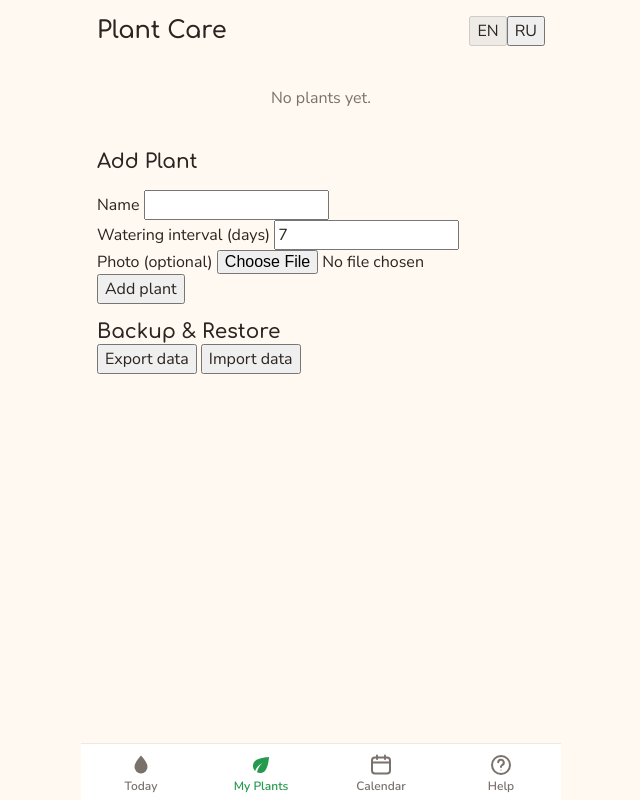
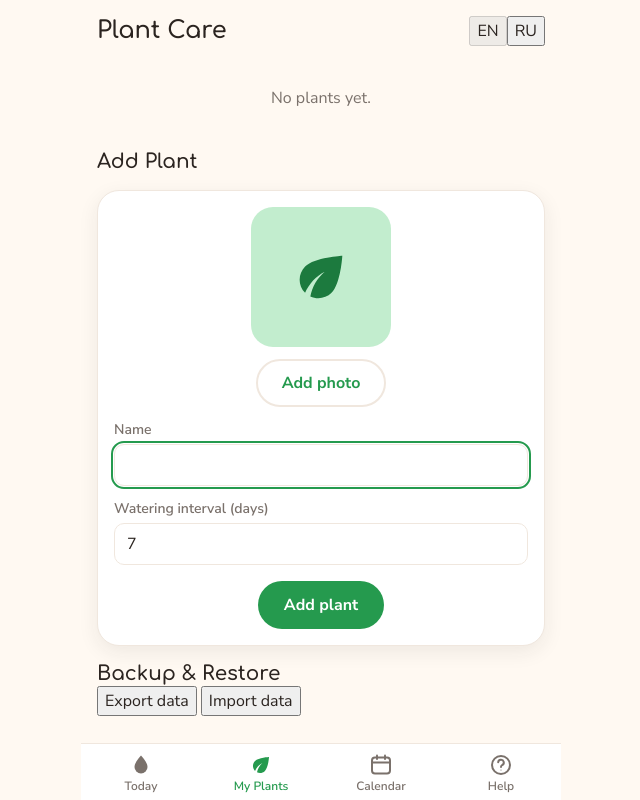
Before and after one commit to DumDereDum/plant-care-pwa, a React (Vite) app: page / in a window 1280 px wide. Both pictures are taken after a click on the button "My Plants". Shown: the whole page, without its empty margins (319-959 px from the left). Built offline with nearby package versions, Linux system fonts and the light colour scheme.

Commit message:
add photo editing

```diff
--- /dev/null
+++ b/src/AddPlantForm.module.css
@@ -0,0 +1,74 @@
+.card {
+  display: flex;
+  flex-direction: column;
+  align-items: center;
+  gap: var(--space-3);
+}
+
+.photo {
+  width: 140px;
+  height: 140px;
+  border-radius: var(--radius-lg);
+  overflow: hidden;
+  display: grid;
+  place-items: center;
+  background: var(--green-100);
+  color: var(--green-700);
+  cursor: pointer;
+  transition: opacity 0.15s;
+}
+
+.photo:hover {
+  opacity: 0.85;
+}
+
+.photo img {
+  width: 100%;
+  height: 100%;
+  object-fit: cover;
+}
+
+.leaf {
+  width: 64px;
+  height: 64px;
+}
+
+.form {
+  align-self: stretch;
+  display: flex;
+  flex-direction: column;
+  gap: var(--space-3);
+  text-align: left;
+}
+
+.field {
+  display: flex;
+  flex-direction: column;
+  gap: var(--space-1);
+}
+
+.fieldLabel {
+  font-size: var(--text-small);
+  font-weight: 600;
+  color: var(--color-muted);
+}
+
+.input {
+  padding: var(--space-2) var(--space-3);
+  border: 1px solid var(--color-border);
+  border-radius: var(--radius-sm);
+  background: var(--color-surface);
+  font: inherit;
+  color: inherit;
+}
+
+.input:focus-visible {
+  outline: 2px solid var(--color-primary);
+  outline-offset: 1px;
+}
+
+.actions {
+  display: flex;
+  justify-content: center;
+  padding-top: var(--space-1);
+}
--- a/src/AddPlantForm.tsx
+++ b/src/AddPlantForm.tsx
@@ -1,7 +1,12 @@
 import { useEffect, useMemo, useRef, useState } from 'react'
+import type { ChangeEvent, FormEvent } from 'react'
 import { useTranslation } from 'react-i18next'
 import { compressImage } from './compressImage'
 import db from './db'
+import Button from './ui/Button'
+import Card from './ui/Card'
+import { LeafIcon } from './ui/icons'
+import styles from './AddPlantForm.module.css'
 
 interface Props {
   onAdded: () => void
@@ -14,54 +19,73 @@ export default function AddPlantForm({ onAdded }: Props) {
   const [photo, setPhoto] = useState<Blob | null>(null)
   const fileInputRef = useRef<HTMLInputElement>(null)
 
-  const previewUrl = useMemo(
-    () => (photo ? URL.createObjectURL(photo) : null),
-    [photo],
-  )
+  const previewUrl = useMemo(() => (photo ? URL.createObjectURL(photo) : null), [photo])
   useEffect(() => () => { if (previewUrl) URL.revokeObjectURL(previewUrl) }, [previewUrl])
 
-  async function handlePhotoChange(e: React.ChangeEvent<HTMLInputElement>) {
+  async function handlePhotoChange(e: ChangeEvent<HTMLInputElement>) {
     const file = e.target.files?.[0]
     if (!file) return
     try {
       setPhoto(await compressImage(file))
     } catch {
-      // file was unreadable — leave the previous photo state untouched
+      // unreadable file — ignore
     }
+    if (fileInputRef.current) fileInputRef.current.value = ''
   }
 
-  async function handleSubmit(e: React.FormEvent) {
+  async function handleSubmit(e: FormEvent) {
     e.preventDefault()
     if (!name.trim()) return
     await db.plants.add({
       name: name.trim(),
-      wateringIntervalDays: intervalDays,
+      wateringIntervalDays: Math.max(1, Math.round(intervalDays)),
       lastWateredAt: null,
       photo: photo ?? undefined,
     })
     setName('')
     setIntervalDays(7)
     setPhoto(null)
-    if (fileInputRef.current) fileInputRef.current.value = ''
     onAdded()
   }
 
   return (
-    <form onSubmit={handleSubmit}>
-      <div>
-        <label>
-          {t('labelName')}{' '}
+    <Card className={styles.card}>
+      <div className={styles.photo} onClick={() => fileInputRef.current?.click()}>
+        {previewUrl ? (
+          <img src={previewUrl} alt="" />
+        ) : (
+          <LeafIcon className={styles.leaf} />
+        )}
+      </div>
+
+      <Button type="button" variant="secondary" onClick={() => fileInputRef.current?.click()}>
+        {t(photo ? 'changePhoto' : 'addPhoto')}
+      </Button>
+
+      <input
+        ref={fileInputRef}
+        type="file"
+        accept="image/*"
+        hidden
+        onChange={handlePhotoChange}
+      />
+
+      <form className={styles.form} onSubmit={handleSubmit}>
+        <label className={styles.field}>
+          <span className={styles.fieldLabel}>{t('labelName')}</span>
           <input
+            className={styles.input}
             value={name}
             onChange={(e) => setName(e.target.value)}
             required
+            autoFocus
           />
         </label>
-      </div>
-      <div>
-        <label>
-          {t('labelInterval')}{' '}
+
+        <label className={styles.field}>
+          <span className={styles.fieldLabel}>{t('labelInterval')}</span>
           <input
+            className={styles.input}
             type="number"
             min={1}
             value={intervalDays}
@@ -69,22 +93,11 @@ export default function AddPlantForm({ onAdded }: Props) {
             required
           />
         </label>
-      </div>
-      <div>
-        <label>
-          {t('labelPhoto')}{' '}
-          <input
-            ref={fileInputRef}
-            type="file"
-            accept="image/*"
-            onChange={handlePhotoChange}
-          />
-        </label>
-        {previewUrl && (
-          <img src={previewUrl} alt="" width={80} height={80} style={{ objectFit: 'cover' }} />
-        )}
-      </div>
-      <button type="submit">{t('submitAdd')}</button>
-    </form>
+
+        <div className={styles.actions}>
+          <Button type="submit">{t('submitAdd')}</Button>
+        </div>
+      </form>
+    </Card>
   )
 }
--- a/src/PlantDetail.module.css
+++ b/src/PlantDetail.module.css
@@ -42,6 +42,15 @@
   place-items: center;
   background: var(--green-100);
   color: var(--green-700);
+}
+
+.photoEditing {
+  cursor: pointer;
+  transition: opacity 0.15s;
+}
+
+.photoEditing:hover {
+  opacity: 0.8;
 }
 
 .photo img {
--- a/src/PlantDetail.tsx
+++ b/src/PlantDetail.tsx
@@ -139,7 +139,10 @@ export default function PlantDetail({ plantId, refreshKey, onClose, onChanged }:
 
       {face === 'front' && (
         <Card key="front" className={styles.card}>
-          <div className={styles.photo}>
+          <div
+            className={`${styles.photo}${editing ? ` ${styles.photoEditing}` : ''}`}
+            onClick={editing ? () => fileInputRef.current?.click() : undefined}
+          >
             {photoUrl ? (
               <img src={photoUrl} alt={plant.name} />
             ) : (
@@ -147,8 +150,21 @@ export default function PlantDetail({ plantId, refreshKey, onClose, onChanged }:
             )}
           </div>
 
+          <input
+            ref={fileInputRef}
+            type="file"
+            accept="image/*"
+            hidden
+            onChange={handlePhotoChange}
+          />
+
           {editing ? (
             <form className={styles.form} onSubmit={handleSave}>
+              <div className={styles.actions}>
+                <Button type="button" variant="secondary" onClick={() => fileInputRef.current?.click()}>
+                  {t(plant.photo ? 'changePhoto' : 'addPhoto')}
+                </Button>
+              </div>
               <label className={styles.field}>
                 <span className={styles.fieldLabel}>{t('labelName')}</span>
                 <input
@@ -203,13 +219,6 @@ export default function PlantDetail({ plantId, refreshKey, onClose, onChanged }:
                   {t('flipToGuide')}
                 </Button>
               </div>
-              <input
-                ref={fileInputRef}
-                type="file"
-                accept="image/*"
-                hidden
-                onChange={handlePhotoChange}
-              />
 
               {history.length > 0 && (
                 <div className={styles.history}>
```
